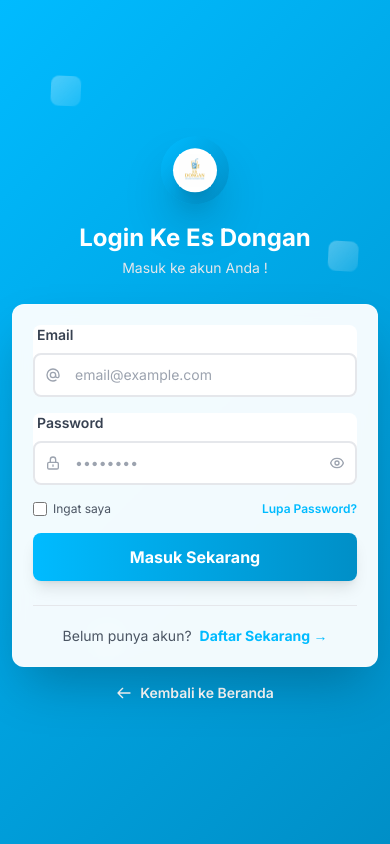
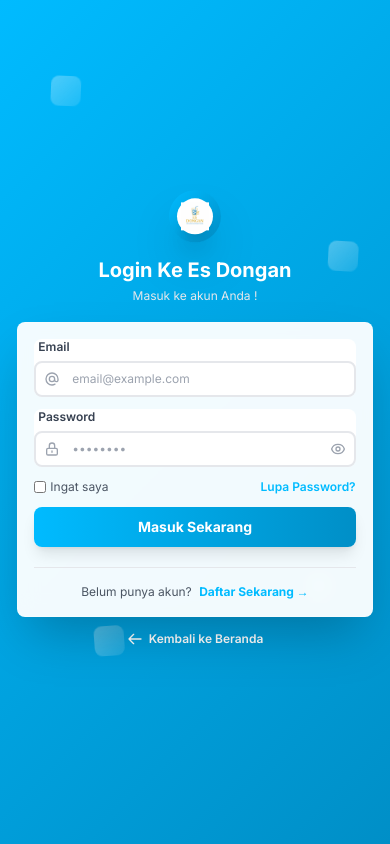
Before and after one commit to heykelprayogitimantags/web-es-dongan, a CodeIgniter 4 app: the page made by app/Views/auth/login.php in a window 390 px wide. Run offline with PHP 8.4 and a stand-in for CodeIgniter, Linux system fonts and the light colour scheme; the template is opened without the code that fills it, so the values that code supplies are empty; some libraries are stand-ins or nearby versions.

Commit message:
update Login Responsive

```diff
--- a/app/Views/auth/login.php
+++ b/app/Views/auth/login.php
@@ -116,10 +116,43 @@
                 height: 30px !important;
             }
         }
+
+        /* Tablet adjustments */
+        @media (min-width: 641px) and (max-width: 1024px) {
+            .ice-cube {
+                width: 45px !important;
+                height: 45px !important;
+            }
+        }
+
+        /* Landscape mobile */
+        @media (max-height: 600px) and (orientation: landscape) {
+            .animate-float {
+                animation: none;
+            }
+            body {
+                padding: 1rem 0.75rem;
+            }
+        }
+
+        /* Very small screens */
+        @media (max-width: 360px) {
+            body {
+                padding: 0.5rem;
+            }
+        }
+
+        /* Large screens */
+        @media (min-width: 1280px) {
+            .ice-cube {
+                width: 70px !important;
+                height: 70px !important;
+            }
+        }
     </style>
 </head>
 
-<body class="bg-pattern min-h-screen flex items-center justify-center p-3 sm:p-4 relative overflow-hidden">
+<body class="bg-pattern min-h-screen flex items-center justify-center p-2 xs:p-3 sm:p-4 md:p-5 lg:p-6 relative overflow-hidden">
 
     <!-- Animated Background Elements -->
     <div class="ice-cube" style="width: 60px; height: 60px; top: 10%; left: 15%; animation-delay: 0s;"></div>
@@ -127,61 +160,61 @@
     <div class="ice-cube" style="width: 50px; height: 50px; top: 30%; right: 10%; animation-delay: 4s;"></div>
     <div class="ice-cube" style="width: 35px; height: 35px; bottom: 20%; left: 25%; animation-delay: 3s;"></div>
 
-    <div class="w-full max-w-md relative z-10">
+    <div class="w-full max-w-[95%] xs:max-w-md sm:max-w-lg md:max-w-xl lg:max-w-2xl xl:max-w-md relative z-10">
 
-        <div class="text-center mb-6 sm:mb-8 animate-float">
-            <div class="inline-block p-3 sm:p-4 rounded-full bg-gradient-to-br from-[#00BBFF] to-[#008fc7] shadow-2xl mb-3 sm:mb-4">
-                <div class="relative bg-white rounded-full p-1.5 sm:p-2 shadow-xl">
-                    <img src="/uploads/Logo Es Dongan.png" alt="Es Dongan Logo" class="w-8 h-8 sm:w-10 sm:h-10 object-contain">
+        <div class="text-center mb-4 xs:mb-5 sm:mb-6 md:mb-8 animate-float">
+            <div class="inline-block p-2 xs:p-2.5 sm:p-3 md:p-4 rounded-full bg-gradient-to-br from-[#00BBFF] to-[#008fc7] shadow-2xl mb-2 xs:mb-2.5 sm:mb-3 md:mb-4">
+                <div class="relative bg-white rounded-full p-1 xs:p-1.5 sm:p-2 shadow-xl">
+                    <img src="/uploads/Logo Es Dongan.png" alt="Es Dongan Logo" class="w-7 h-7 xs:w-8 xs:h-8 sm:w-9 sm:h-9 md:w-10 md:h-10 lg:w-12 lg:h-12 object-contain">
                 </div>
             </div>
-            <h1 class="text-2xl sm:text-3xl md:text-4xl font-bold text-white mb-1 sm:mb-2 px-4">Login Ke Es Dongan</h1>
-            <p class="text-sm sm:text-base text-gray-200 px-4">Masuk ke akun Anda !</p>
+            <h1 class="text-xl xs:text-2xl sm:text-3xl md:text-4xl lg:text-5xl font-bold text-white mb-1 xs:mb-1.5 sm:mb-2 px-3 xs:px-4">Login Ke Es Dongan</h1>
+            <p class="text-xs xs:text-sm sm:text-base md:text-lg text-gray-200 px-3 xs:px-4">Masuk ke akun Anda !</p>
         </div>
 
         <!-- Login Card -->
-        <div class="glass-effect rounded-xl sm:rounded-2xl shadow-2xl p-5 sm:p-8 md:p-10">
+        <div class="glass-effect rounded-lg xs:rounded-xl sm:rounded-2xl shadow-2xl p-4 xs:p-5 sm:p-6 md:p-8 lg:p-10">
 
             <!-- Flash Messages -->
-            <div id="errorMessage" class="hidden bg-red-50 border-l-4 border-red-500 text-red-700 px-3 sm:px-4 py-2 sm:py-3 rounded mb-4 sm:mb-6 animate-pulse">
-                <p class="font-medium text-sm sm:text-base">Error!</p>
+            <div id="errorMessage" class="hidden bg-red-50 border-l-4 border-red-500 text-red-700 px-2.5 xs:px-3 sm:px-4 py-2 xs:py-2.5 sm:py-3 rounded mb-3 xs:mb-4 sm:mb-5 md:mb-6 animate-pulse">
+                <p class="font-medium text-xs xs:text-sm sm:text-base">Error!</p>
                 <p class="text-xs sm:text-sm">Email atau password salah</p>
             </div>
 
-            <div id="successMessage" class="hidden bg-green-50 border-l-4 border-green-500 text-green-700 px-3 sm:px-4 py-2 sm:py-3 rounded mb-4 sm:mb-6">
-                <p class="font-medium text-sm sm:text-base">Berhasil!</p>
+            <div id="successMessage" class="hidden bg-green-50 border-l-4 border-green-500 text-green-700 px-2.5 xs:px-3 sm:px-4 py-2 xs:py-2.5 sm:py-3 rounded mb-3 xs:mb-4 sm:mb-5 md:mb-6">
+                <p class="font-medium text-xs xs:text-sm sm:text-base">Berhasil!</p>
                 <p class="text-xs sm:text-sm">Registrasi berhasil, silakan login</p>
             </div>
 
-            <form action="/login" method="post" class="space-y-4 sm:space-y-6">
+            <form action="/login" method="post" class="space-y-3 xs:space-y-4 sm:space-y-5 md:space-y-6">
                 <!-- Email Input -->
                 <div class="gradient-border rounded-lg">
-                    <label class="block text-gray-700 font-semibold mb-2 px-1 text-sm sm:text-base">Email</label>
+                    <label class="block text-gray-700 font-semibold mb-1.5 xs:mb-2 px-1 text-xs xs:text-sm sm:text-base">Email</label>
                     <div class="relative">
-                        <div class="absolute inset-y-0 left-0 pl-3 sm:pl-4 flex items-center pointer-events-none">
+                        <div class="absolute inset-y-0 left-0 pl-2.5 xs:pl-3 sm:pl-4 flex items-center pointer-events-none">
                             <svg class="w-4 h-4 sm:w-5 sm:h-5 text-gray-400" fill="none" stroke="currentColor" viewBox="0 0 24 24">
                                 <path stroke-linecap="round" stroke-linejoin="round" stroke-width="2" d="M16 12a4 4 0 10-8 0 4 4 0 008 0zm0 0v1.5a2.5 2.5 0 005 0V12a9 9 0 10-9 9m4.5-1.206a8.959 8.959 0 01-4.5 1.207"></path>
                             </svg>
                         </div>
                         <input type="email" name="email" required
-                            class="w-full pl-10 sm:pl-12 pr-3 sm:pr-4 py-2.5 sm:py-3 text-sm sm:text-base border-2 border-gray-200 rounded-lg focus:outline-none focus:border-[#00BBFF] transition-all duration-300"
+                            class="w-full pl-9 xs:pl-10 sm:pl-12 pr-2.5 xs:pr-3 sm:pr-4 py-2 xs:py-2.5 sm:py-3 text-xs xs:text-sm sm:text-base border-2 border-gray-200 rounded-lg focus:outline-none focus:border-[#00BBFF] transition-all duration-300"
                             placeholder="email@example.com">
                     </div>
                 </div>
 
                 <!-- Password Input -->
                 <div class="gradient-border rounded-lg">
-                    <label class="block text-gray-700 font-semibold mb-2 px-1 text-sm sm:text-base">Password</label>
+                    <label class="block text-gray-700 font-semibold mb-1.5 xs:mb-2 px-1 text-xs xs:text-sm sm:text-base">Password</label>
                     <div class="relative">
-                        <div class="absolute inset-y-0 left-0 pl-3 sm:pl-4 flex items-center pointer-events-none">
+                        <div class="absolute inset-y-0 left-0 pl-2.5 xs:pl-3 sm:pl-4 flex items-center pointer-events-none">
                             <svg class="w-4 h-4 sm:w-5 sm:h-5 text-gray-400" fill="none" stroke="currentColor" viewBox="0 0 24 24">
                                 <path stroke-linecap="round" stroke-linejoin="round" stroke-width="2" d="M12 15v2m-6 4h12a2 2 0 002-2v-6a2 2 0 00-2-2H6a2 2 0 00-2 2v6a2 2 0 002 2zm10-10V7a4 4 0 00-8 0v4h8z"></path>
                             </svg>
                         </div>
                         <input type="password" name="password" required
-                            class="w-full pl-10 sm:pl-12 pr-10 sm:pr-12 py-2.5 sm:py-3 text-sm sm:text-base border-2 border-gray-200 rounded-lg focus:outline-none focus:border-[#00BBFF] transition-all duration-300"
+                            class="w-full pl-9 xs:pl-10 sm:pl-12 pr-9 xs:pr-10 sm:pr-12 py-2 xs:py-2.5 sm:py-3 text-xs xs:text-sm sm:text-base border-2 border-gray-200 rounded-lg focus:outline-none focus:border-[#00BBFF] transition-all duration-300"
                             placeholder="••••••••">
-                        <button type="button" class="absolute inset-y-0 right-0 pr-3 sm:pr-4 flex items-center">
+                        <button type="button" class="absolute inset-y-0 right-0 pr-2.5 xs:pr-3 sm:pr-4 flex items-center">
                             <svg class="w-4 h-4 sm:w-5 sm:h-5 text-gray-400 hover:text-gray-600" fill="none" stroke="currentColor" viewBox="0 0 24 24">
                                 <path stroke-linecap="round" stroke-linejoin="round" stroke-width="2" d="M15 12a3 3 0 11-6 0 3 3 0 016 0z"></path>
                                 <path stroke-linecap="round" stroke-linejoin="round" stroke-width="2" d="M2.458 12C3.732 7.943 7.523 5 12 5c4.478 0 8.268 2.943 9.542 7-1.274 4.057-5.064 7-9.542 7-4.477 0-8.268-2.943-9.542-7z"></path>
@@ -193,8 +226,8 @@
                 <!-- Remember & Forgot -->
                 <div class="flex items-center justify-between text-xs sm:text-sm">
                     <label class="flex items-center cursor-pointer">
-                        <input type="checkbox" class="w-3.5 h-3.5 sm:w-4 sm:h-4 rounded border-gray-300 text-[#00BBFF] focus:ring-[#00BBFF] focus:ring-offset-0">
-                        <span class="ml-1.5 sm:ml-2 text-gray-600">Ingat saya</span>
+                        <input type="checkbox" class="w-3 h-3 xs:w-3.5 xs:h-3.5 sm:w-4 sm:h-4 rounded border-gray-300 text-[#00BBFF] focus:ring-[#00BBFF] focus:ring-offset-0">
+                        <span class="ml-1 xs:ml-1.5 sm:ml-2 text-gray-600">Ingat saya</span>
                     </label>
                     <a href="/forgot-password" class="text-[#00BBFF] hover:text-[#008fc7] font-semibold transition-colors">
                         Lupa Password?
@@ -203,14 +236,14 @@
 
                 <!-- Login Button -->
                 <button type="submit"
-                    class="w-full bg-gradient-to-r from-[#00BBFF] to-[#008fc7] text-white py-3 sm:py-4 rounded-lg font-bold text-base sm:text-lg shadow-lg hover:shadow-xl hover:scale-[1.02] transition-all duration-300 btn-shine">
+                    class="w-full bg-gradient-to-r from-[#00BBFF] to-[#008fc7] text-white py-2.5 xs:py-3 sm:py-3.5 md:py-4 rounded-lg font-bold text-sm xs:text-base sm:text-lg shadow-lg hover:shadow-xl hover:scale-[1.02] transition-all duration-300 btn-shine">
                     Masuk Sekarang
                 </button>
             </form>
 
             <!-- Register Link -->
-            <div class="text-center mt-6 sm:mt-8 pt-5 sm:pt-6 border-t border-gray-200">
-                <p class="text-sm sm:text-base text-gray-600">
+            <div class="text-center mt-5 xs:mt-6 sm:mt-7 md:mt-8 pt-4 xs:pt-5 sm:pt-6 border-t border-gray-200">
+                <p class="text-xs xs:text-sm sm:text-base text-gray-600">
                     Belum punya akun?
                     <a href="/register" class="text-[#00BBFF] font-bold hover:text-[#008fc7] transition-colors ml-1">
                         Daftar Sekarang →
@@ -220,9 +253,9 @@
         </div>
 
         <!-- Back to Home -->
-        <div class="text-center mt-4 sm:mt-6">
-            <a href="/" class="inline-flex items-center text-white hover:text-[#00BBFF] transition-colors font-semibold text-sm sm:text-base">
-                <svg class="w-4 h-4 sm:w-5 sm:h-5 mr-2" fill="none" stroke="currentColor" viewBox="0 0 24 24">
+        <div class="text-center mt-3 xs:mt-4 sm:mt-5 md:mt-6">
+            <a href="/" class="inline-flex items-center text-white hover:text-[#00BBFF] transition-colors font-semibold text-xs xs:text-sm sm:text-base">
+                <svg class="w-4 h-4 sm:w-5 sm:h-5 mr-1.5 xs:mr-2" fill="none" stroke="currentColor" viewBox="0 0 24 24">
                     <path stroke-linecap="round" stroke-linejoin="round" stroke-width="2" d="M10 19l-7-7m0 0l7-7m-7 7h18"></path>
                 </svg>
                 Kembali ke Beranda
```
